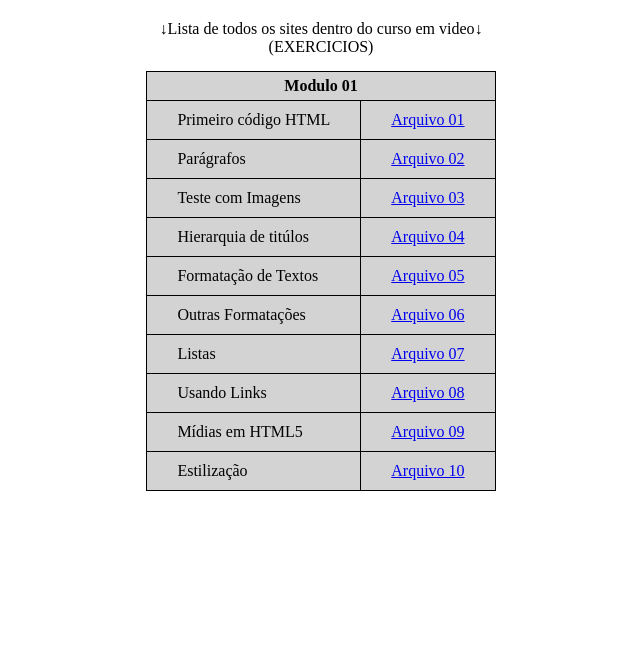
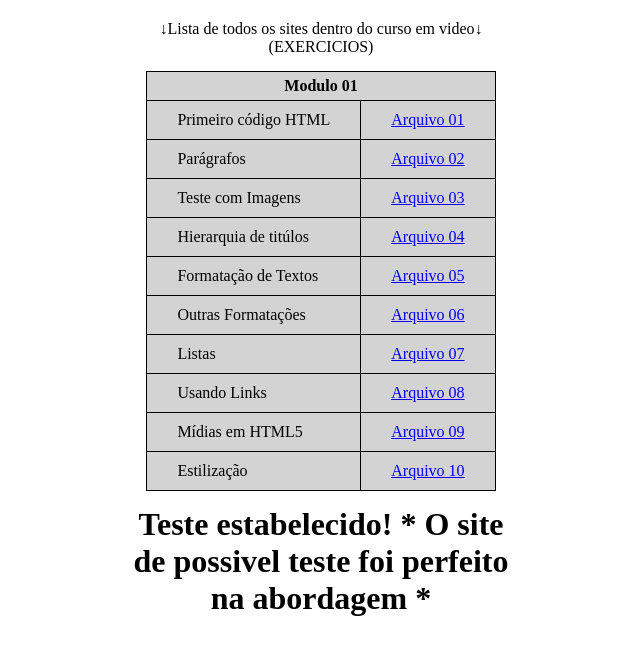
Before and after one commit to brucemoura/repositorio-de-teste-github, a plain HTML site: page index.html in a window 1280 px wide. Shown: the whole page, without its empty margins (319-959 px from the left). Drawn offline with Linux system fonts and the light colour scheme.

Commit message:
Atualização index.html

```diff
--- a/index.html
+++ b/index.html
@@ -56,6 +56,11 @@
           <td><a href="modulos-curso-em-video/modulo01/10/index.html">Arquivo 10</a></td>
         </tr>
     </table>
+
+    <h1>
+      Teste estabelecido!
+      * O site de possivel teste foi perfeito na abordagem *
+    </h1>
   </div>
 </body>
 </html>
```
